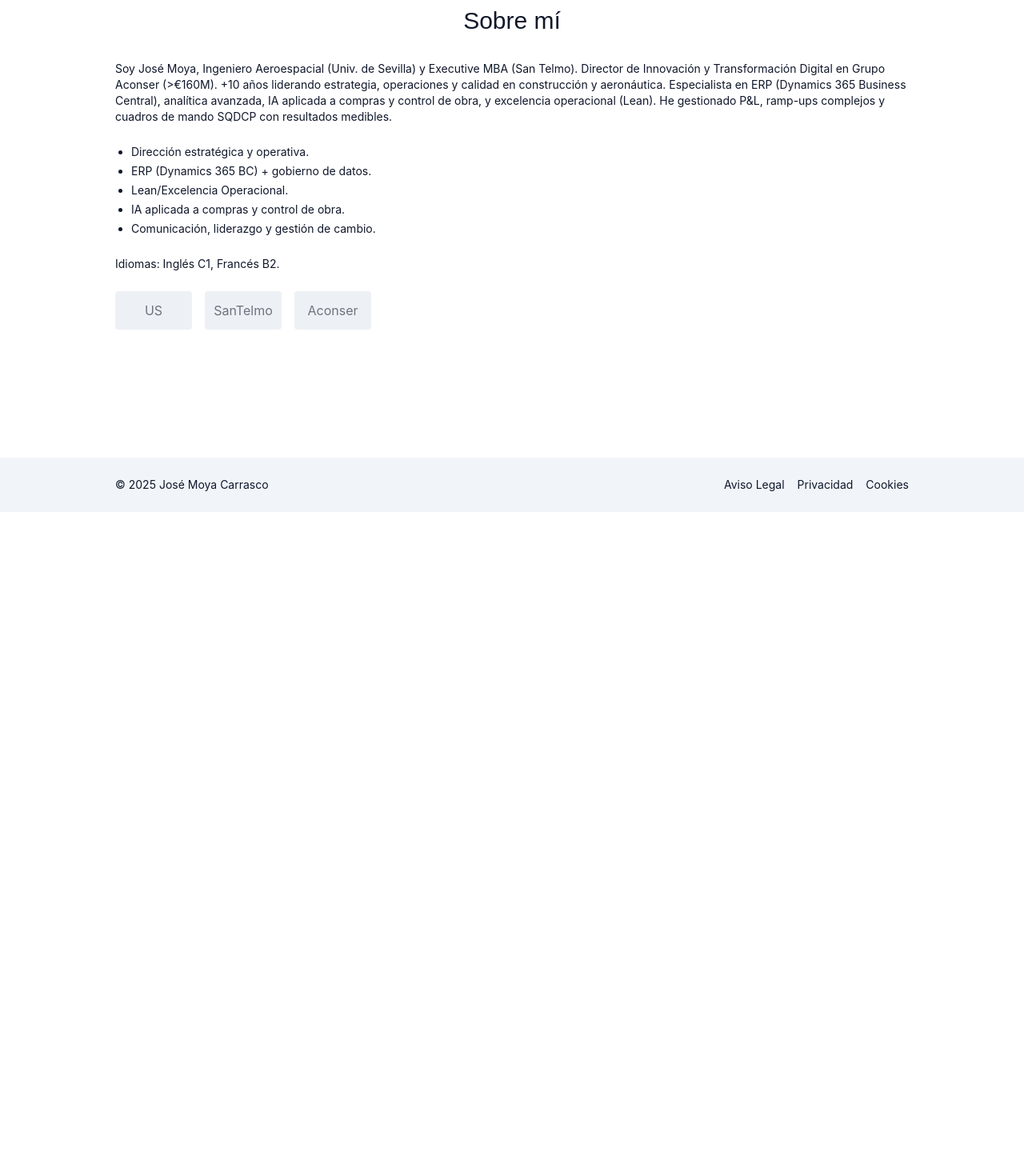
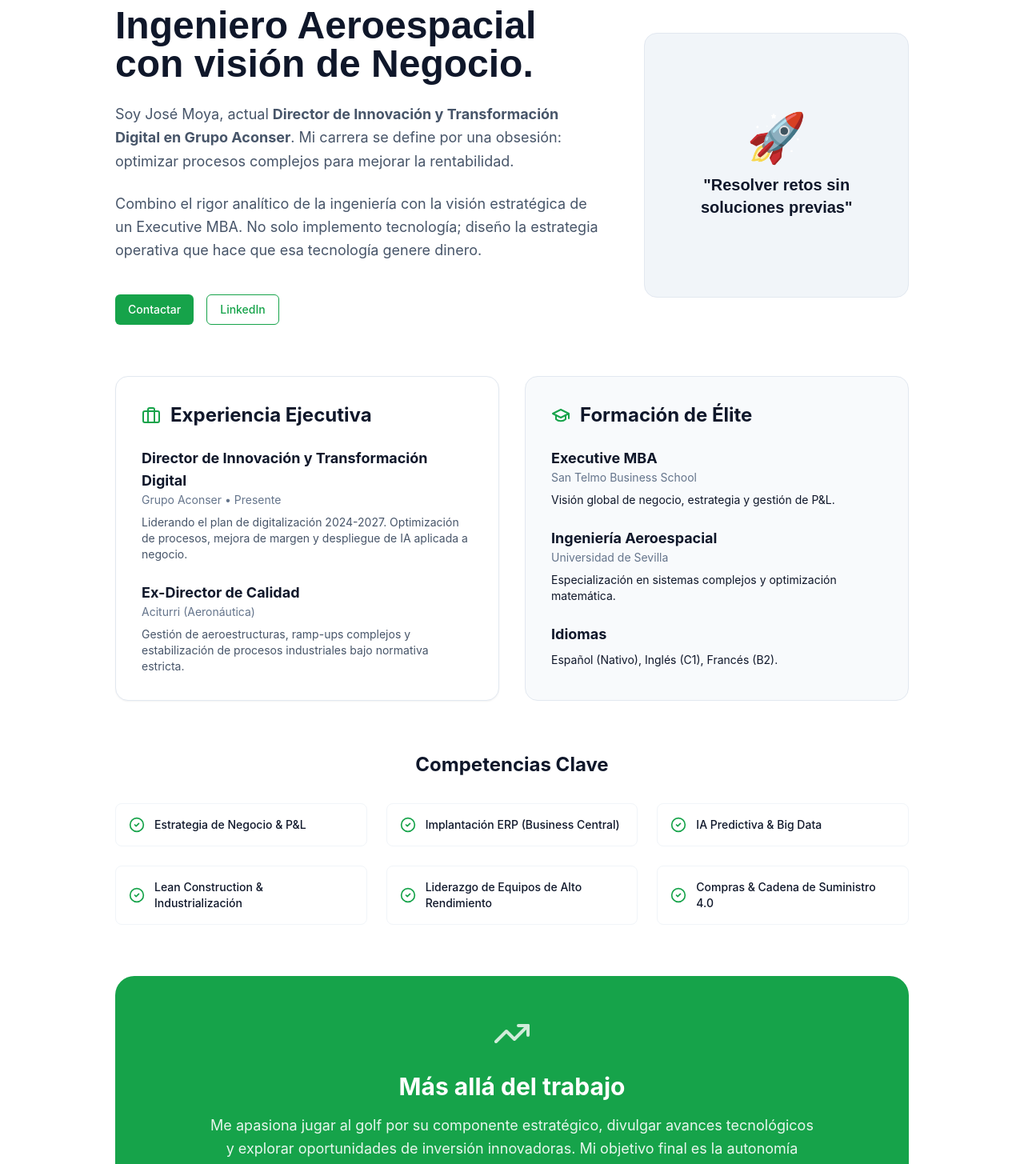
Before and after one commit to josemoyac/Simplify-IA, a Next.js app: page /sobre-mi in a window 1280 px wide. Shown: the part 120-1575 px from the top of the page at 80% size. Before the commit the page ends 800 px from the top, so only its background shows below. Built offline with nearby package versions, Linux system fonts and the light colour scheme.

Commit message:
page.tsx

```diff
--- a/app/sobre-mi/page.tsx
+++ b/app/sobre-mi/page.tsx
@@ -1,30 +1,115 @@
 import Section from '@/components/section';
-import Card from '@/components/card';
+import { CheckCircle2, GraduationCap, Briefcase, TrendingUp } from 'lucide-react';
+import Button from '@/components/button';
 
-export const metadata = { title: 'Sobre mí' };
+export const metadata = { title: 'Sobre José Moya' };
 
 export default function SobreMi() {
   return (
     <main>
       <Section>
-        <h1 className="text-3xl font-heading mb-8 text-center">Sobre mí</h1>
-        <div className="space-y-6">
-          <p className="text-sm">
-Soy José Moya, Ingeniero Aeroespacial (Univ. de Sevilla) y Executive MBA (San Telmo). Director de Innovación y Transformación Digital en Grupo Aconser (&gt;€160M). +10 años liderando estrategia, operaciones y calidad en construcción y aeronáutica. Especialista en ERP (Dynamics 365 Business Central), analítica avanzada, IA aplicada a compras y control de obra, y excelencia operacional (Lean). He gestionado P&L, ramp-ups complejos y cuadros de mando SQDCP con resultados medibles.
+        {/* INTRODUCCIÓN */}
+        <div className="flex flex-col md:flex-row gap-12 items-center mb-16">
+          <div className="flex-1 space-y-6">
+            <h1 className="text-4xl md:text-5xl font-heading font-bold">
+              Ingeniero Aeroespacial con visión de Negocio.
+            </h1>
+            <p className="text-lg text-slate-600 dark:text-slate-300 leading-relaxed">
+              Soy José Moya, actual <strong>Director de Innovación y Transformación Digital en Grupo Aconser</strong>. Mi carrera se define por una obsesión: optimizar procesos complejos para mejorar la rentabilidad.
+            </p>
+            <p className="text-lg text-slate-600 dark:text-slate-300 leading-relaxed">
+              Combino el rigor analítico de la ingeniería con la visión estratégica de un Executive MBA. No solo implemento tecnología; diseño la estrategia operativa que hace que esa tecnología genere dinero.
+            </p>
+            <div className="flex gap-4 pt-4">
+              <Button as="a" href="/contacto" variant="primary">Contactar</Button>
+              <Button as="a" href="https://linkedin.com/in/josemoyac" target="_blank" variant="secondary">LinkedIn</Button>
+            </div>
+          </div>
+          <div className="w-full md:w-1/3">
+             {/* Placeholder para foto real si la tienes, o tarjeta visual */}
+             <div className="aspect-square bg-slate-100 dark:bg-slate-800 rounded-2xl flex flex-col items-center justify-center p-8 text-center border border-slate-200 dark:border-slate-700">
+                <span className="text-6xl mb-4">🚀</span>
+                <p className="font-heading font-bold text-xl">"Resolver retos sin soluciones previas"</p>
+             </div>
+          </div>
+        </div>
+
+        {/* TRAYECTORIA DESTACADA */}
+        <div className="grid md:grid-cols-2 gap-8 mb-16">
+          <div className="bg-white dark:bg-slate-900 p-8 rounded-2xl shadow-sm border border-slate-200 dark:border-slate-800">
+            <div className="flex items-center gap-3 mb-6">
+              <Briefcase className="h-6 w-6 text-brand" />
+              <h2 className="text-2xl font-bold">Experiencia Ejecutiva</h2>
+            </div>
+            <ul className="space-y-6">
+              <li>
+                <h3 className="font-bold text-lg">Director de Innovación y Transformación Digital</h3>
+                <p className="text-sm text-slate-500 mb-2">Grupo Aconser • Presente</p>
+                <p className="text-sm text-slate-600 dark:text-slate-300">
+                  Liderando el plan de digitalización 2024-2027. Optimización de procesos, mejora de margen y despliegue de IA aplicada a negocio.
+                </p>
+              </li>
+              <li>
+                <h3 className="font-bold text-lg">Ex-Director de Calidad</h3>
+                <p className="text-sm text-slate-500 mb-2">Aciturri (Aeronáutica)</p>
+                <p className="text-sm text-slate-600 dark:text-slate-300">
+                  Gestión de aeroestructuras, ramp-ups complejos y estabilización de procesos industriales bajo normativa estricta.
+                </p>
+              </li>
+            </ul>
+          </div>
+
+          <div className="bg-slate-50 dark:bg-slate-800/50 p-8 rounded-2xl border border-slate-200 dark:border-slate-700">
+            <div className="flex items-center gap-3 mb-6">
+              <GraduationCap className="h-6 w-6 text-brand" />
+              <h2 className="text-2xl font-bold">Formación de Élite</h2>
+            </div>
+            <ul className="space-y-6">
+              <li>
+                <h3 className="font-bold text-lg">Executive MBA</h3>
+                <p className="text-sm text-slate-500">San Telmo Business School</p>
+                <p className="text-sm mt-2">Visión global de negocio, estrategia y gestión de P&L.</p>
+              </li>
+              <li>
+                <h3 className="font-bold text-lg">Ingeniería Aeroespacial</h3>
+                <p className="text-sm text-slate-500">Universidad de Sevilla</p>
+                <p className="text-sm mt-2">Especialización en sistemas complejos y optimización matemática.</p>
+              </li>
+              <li>
+                <h3 className="font-bold text-lg">Idiomas</h3>
+                <p className="text-sm mt-2">Español (Nativo), Inglés (C1), Francés (B2).</p>
+              </li>
+            </ul>
+          </div>
+        </div>
+
+        {/* HABILIDADES CLAVE */}
+        <div className="mb-16">
+          <h2 className="text-2xl font-bold mb-8 text-center">Competencias Clave</h2>
+          <div className="grid sm:grid-cols-2 md:grid-cols-3 gap-6">
+            {[
+              "Estrategia de Negocio & P&L",
+              "Implantación ERP (Business Central)",
+              "IA Predictiva & Big Data",
+              "Lean Construction & Industrialización",
+              "Liderazgo de Equipos de Alto Rendimiento",
+              "Compras & Cadena de Suministro 4.0"
+            ].map((skill) => (
+              <div key={skill} className="flex items-center gap-3 p-4 bg-white dark:bg-slate-900 rounded-lg border border-slate-100 dark:border-slate-800">
+                <CheckCircle2 className="h-5 w-5 text-brand flex-shrink-0" />
+                <span className="font-medium text-sm">{skill}</span>
+              </div>
+            ))}
+          </div>
+        </div>
+
+        {/* PERSONAL - IKIGAI */}
+        <div className="bg-brand text-white p-8 md:p-12 rounded-3xl text-center">
+          <TrendingUp className="h-12 w-12 mx-auto mb-6 opacity-80" />
+          <h2 className="text-2xl md:text-3xl font-bold mb-4">Más allá del trabajo</h2>
+          <p className="text-lg opacity-90 max-w-3xl mx-auto leading-relaxed">
+            Me apasiona jugar al golf por su componente estratégico, divulgar avances tecnológicos y explorar oportunidades de inversión innovadoras. Mi objetivo final es la autonomía financiera mediante el emprendimiento y la generación de valor real.
           </p>
-          <ul className="list-disc pl-5 space-y-1 text-sm">
-            <li>Dirección estratégica y operativa.</li>
-            <li>ERP (Dynamics 365 BC) + gobierno de datos.</li>
-            <li>Lean/Excelencia Operacional.</li>
-            <li>IA aplicada a compras y control de obra.</li>
-            <li>Comunicación, liderazgo y gestión de cambio.</li>
-          </ul>
-          <p className="text-sm">Idiomas: Inglés C1, Francés B2.</p>
-          <div className="flex gap-4 opacity-60">
-            <div className="h-12 w-24 bg-slate-200 flex items-center justify-center rounded">US</div>
-            <div className="h-12 w-24 bg-slate-200 flex items-center justify-center rounded">SanTelmo</div>
-            <div className="h-12 w-24 bg-slate-200 flex items-center justify-center rounded">Aconser</div>
-          </div>
         </div>
       </Section>
     </main>
```
